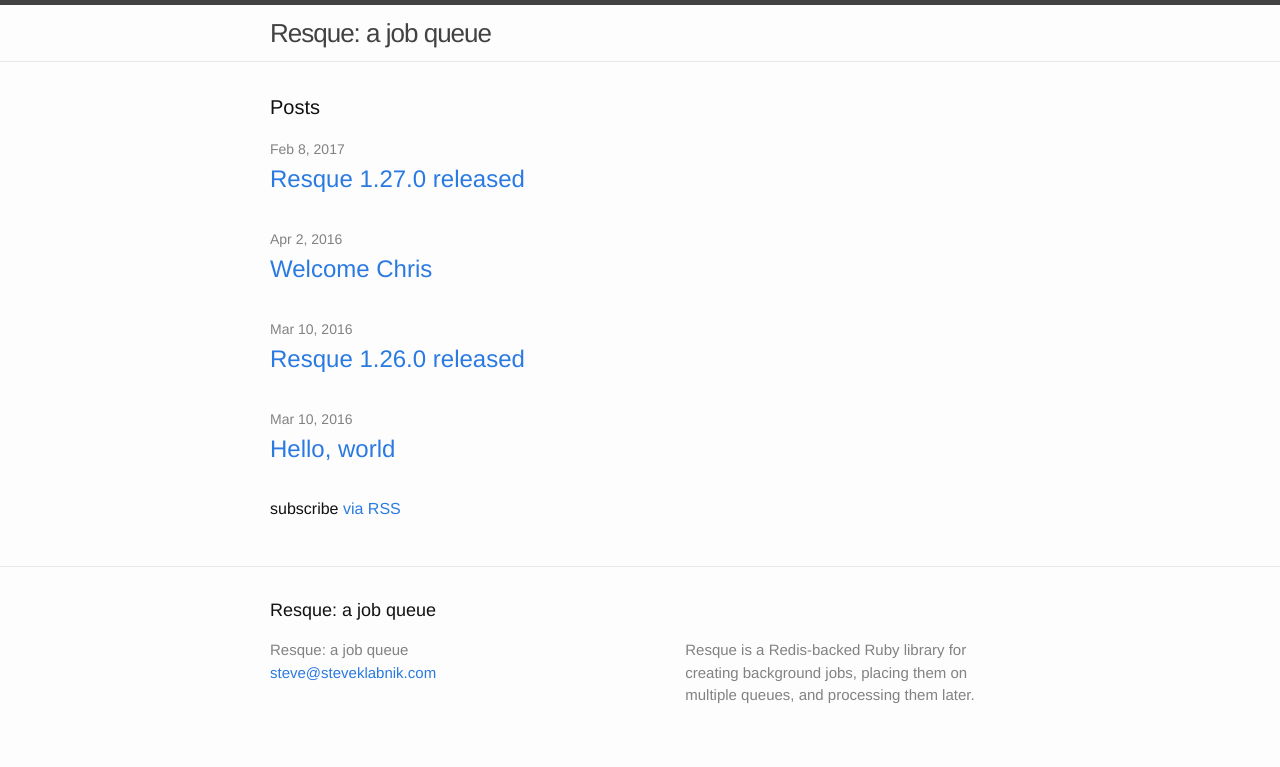
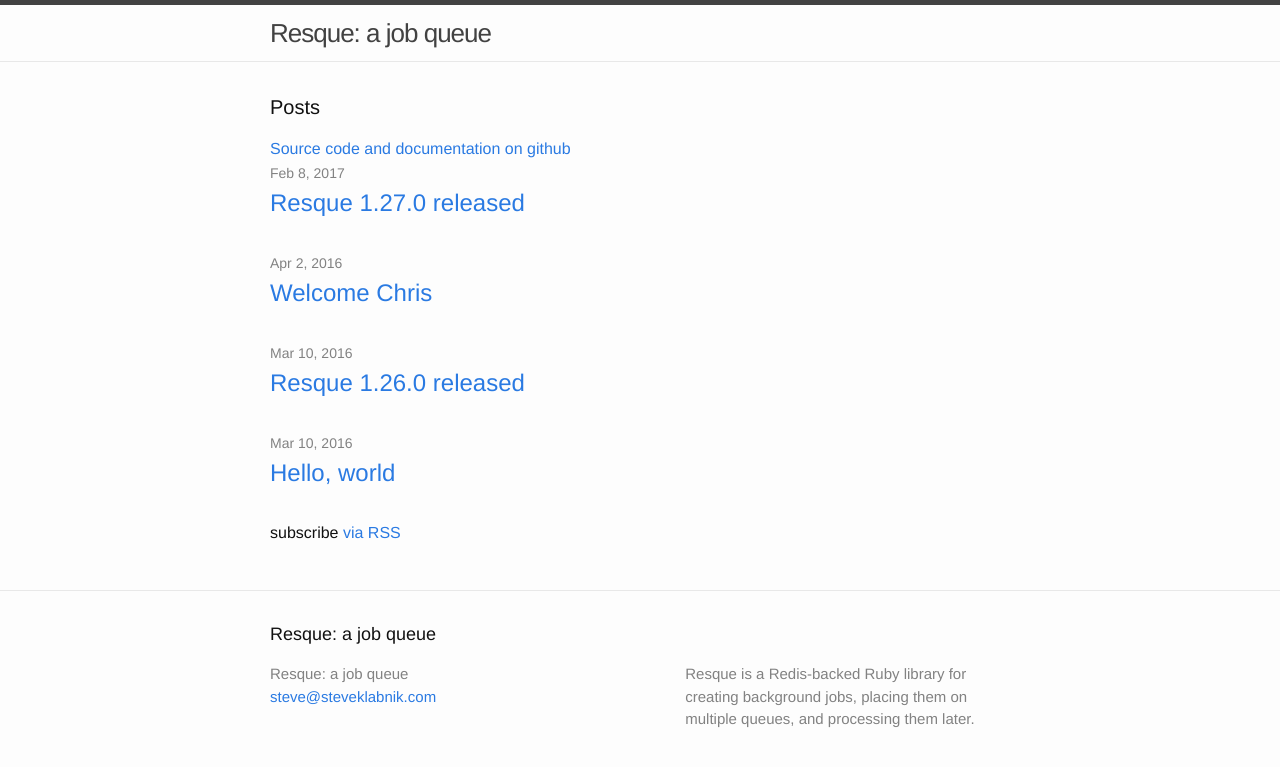
Before and after one commit to resque/resque.github.io, a Jekyll site: the page built from index.html, in a window 1280 px wide. Shown: the top 767 px of the page. Built offline with Jekyll 4.4.1, drawn with Linux system fonts in a browser that asks for light colours.

Commit message:
Add 'Source code and documentation on github' link
Fixes https://github.com/resque/resque.github.com/issues/12

```diff
--- a/index.html
+++ b/index.html
@@ -5,6 +5,8 @@
 <div class="home">
 
   <h1 class="page-heading">Posts</h1>
+
+  <a class='githublink' href="https://github.com/resque/resque">Source code and documentation on github</a>
 
   <ul class="post-list">
     {% for post in site.posts %}
```
